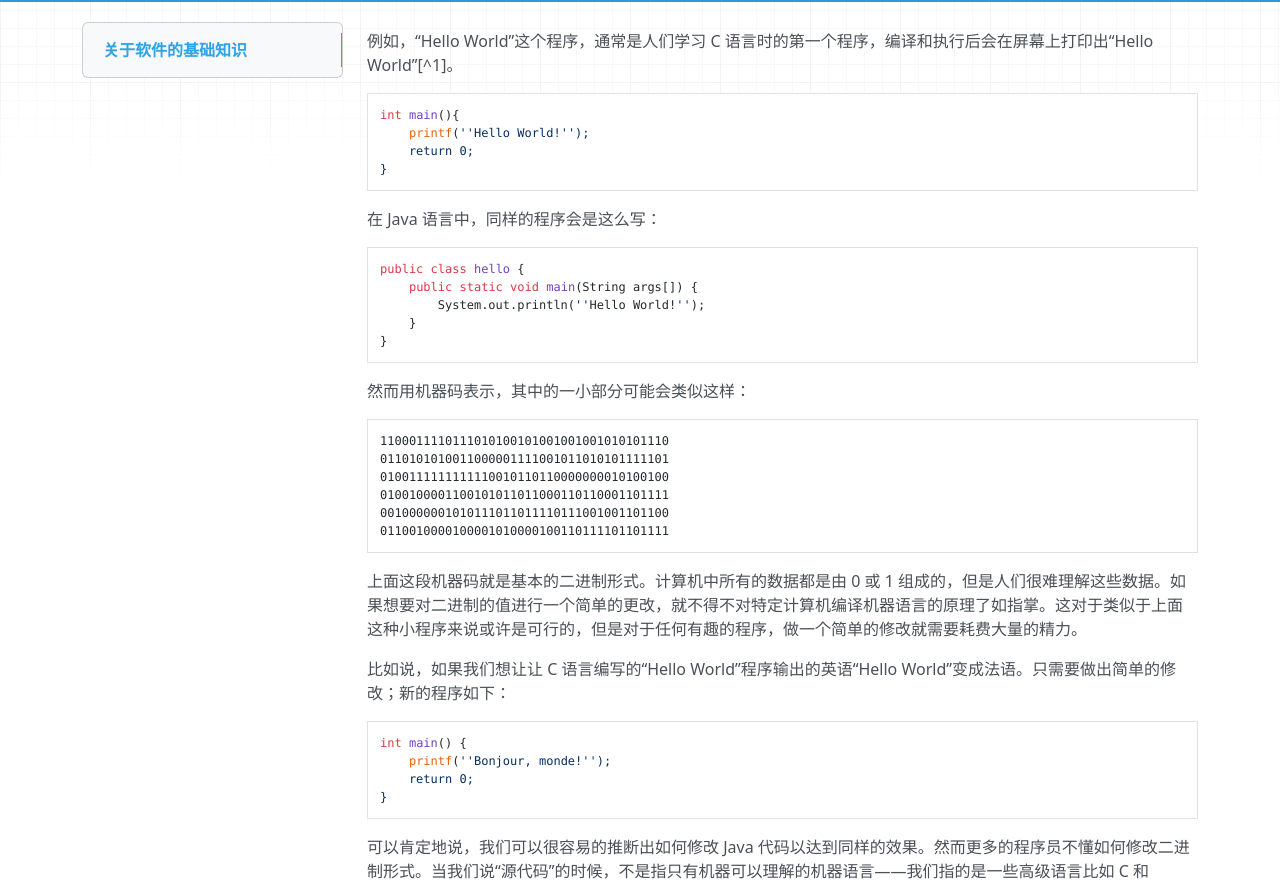
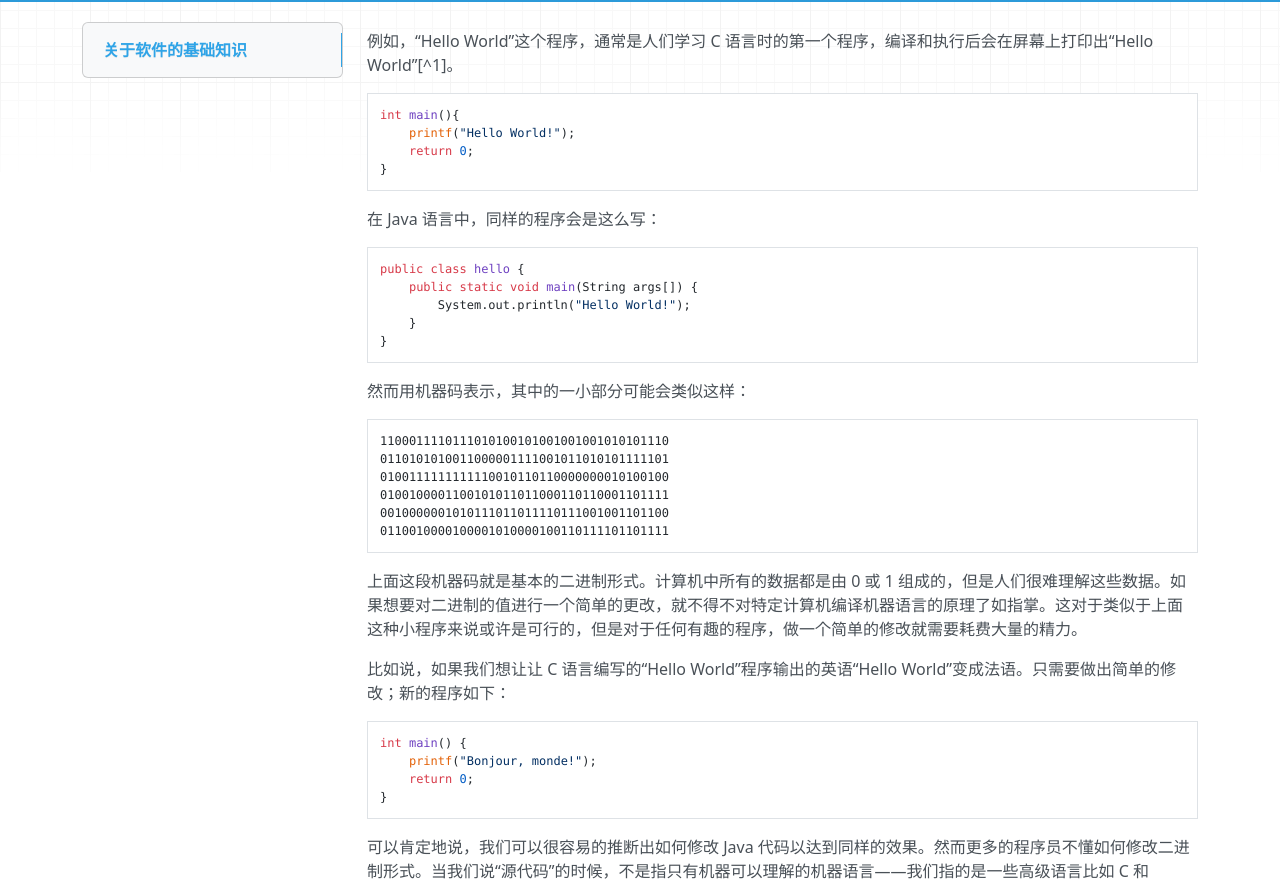
Before and after one commit to beijinglug/fsfs-zh, an MkDocs documentation site: the page built from docs/appendix-a.md, in a window 1280 px wide and 1400 px high, scrolled down 487 px. Shown: the part 134-1019 px from the top of the window. Built offline with MkDocs 1.6.1, drawn with Linux system fonts in a browser that asks for light colours; nearby versions of some CDN libraries; old or Windows-style settings are respelled for this version of MkDocs.

````diff
--- a/docs/appendix-a.md
+++ b/docs/appendix-a.md
@@ -16,7 +16,7 @@
 
 ```C
 int main(){
-	printf(''Hello World!'');
+	printf("Hello World!");
     return 0;
 }
 ```
@@ -26,7 +26,7 @@ int main(){
 ```Java
 public class hello {
 	public static void main(String args[]) {
-		System.out.println(''Hello World!'');
+		System.out.println("Hello World!");
     }
 }
 ```
@@ -48,7 +48,7 @@ public class hello {
 
 ```C
 int main() {
-    printf(''Bonjour, monde!'');
+    printf("Bonjour, monde!");
     return 0;
 }
 ```
````
